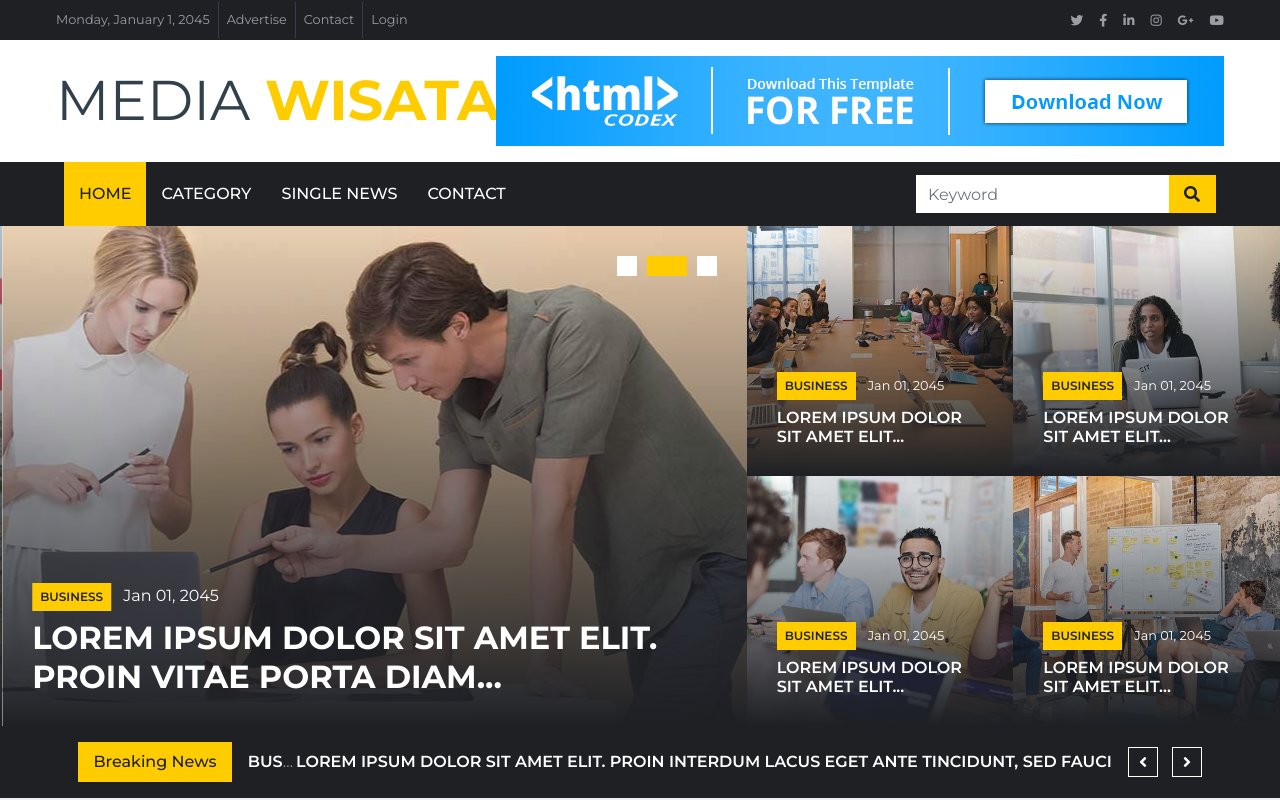
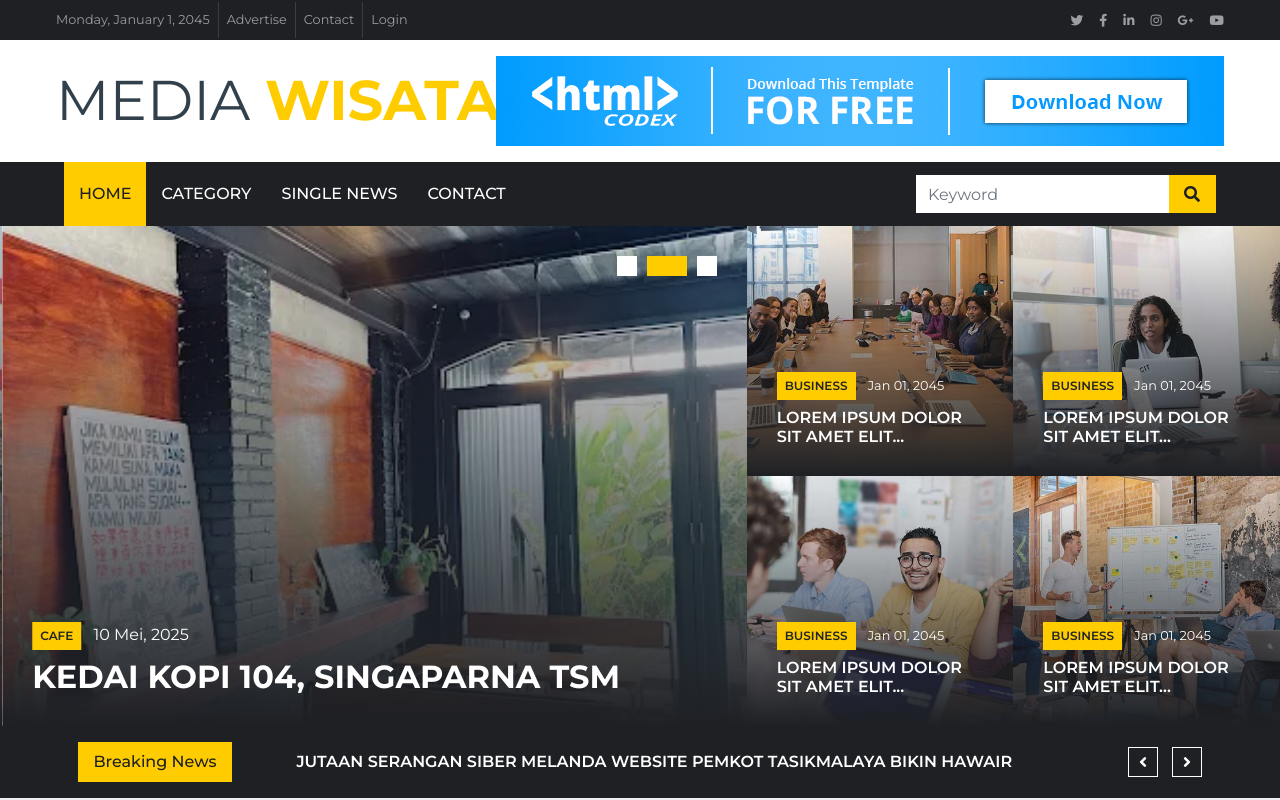
Before and after one commit to roninumberone/media-wisata-tsm, a plain HTML site: page index.html in a window 1280 px wide. Shown: the top 800 px of the page. Drawn offline with nearby package versions, Linux system fonts and the light colour scheme.

Commit message:
versi 0.0.0 melihat perubahan

```diff
--- a/index.html
+++ b/index.html
@@ -2,7 +2,7 @@
 <html lang="en">
   <head>
     <meta charset="utf-8" />
-    <title>BizNews - Free News Website Template</title>
+    <title>Media Wisata TSM</title>
     <meta content="width=device-width, initial-scale=1.0" name="viewport" />
     <meta content="Free HTML Templates" name="keywords" />
     <meta content="Free HTML Templates" name="description" />
@@ -183,7 +183,7 @@
                   <a
                     class="badge badge-primary text-uppercase font-weight-semi-bold p-2 mr-2"
                     href=""
-                    >Wisata</a
+                    >Wisata Alam</a
                   >
                   <a class="text-white" href="">10 Mei, 2025</a>
                 </div>
@@ -191,7 +191,7 @@
                   class="h2 m-0 text-white text-uppercase font-weight-bold"
                   href=""
                   >Bukit Panyangrayan, salah satu destinasi wisata alam yang
-                  menawarkan panorama luar biasa.</a
+                  menawarkan panorama luar biasa</a
                 >
               </div>
             </div>
@@ -201,7 +201,7 @@
             >
               <img
                 class="img-fluid h-100"
-                src="img/news-800x500-2.jpg"
+                src="img/kedai kopi 104.webp"
                 style="object-fit: cover"
               />
               <div class="overlay">
@@ -209,14 +209,14 @@
                   <a
                     class="badge badge-primary text-uppercase font-weight-semi-bold p-2 mr-2"
                     href=""
-                    >Business</a
-                  >
-                  <a class="text-white" href="">Jan 01, 2045</a>
+                    >Cafe</a
+                  >
+                  <a class="text-white" href="">10 Mei, 2025</a>
                 </div>
                 <a
                   class="h2 m-0 text-white text-uppercase font-weight-bold"
                   href=""
-                  >Lorem ipsum dolor sit amet elit. Proin vitae porta diam...</a
+                  >Kedai Kopi 104, Singaparna TSM</a
                 >
               </div>
             </div>
@@ -226,7 +226,7 @@
             >
               <img
                 class="img-fluid h-100"
-                src="img/news-800x500-3.jpg"
+                src="img/situ gede.jpeg"
                 style="object-fit: cover"
               />
               <div class="overlay">
@@ -234,14 +234,14 @@
                   <a
                     class="badge badge-primary text-uppercase font-weight-semi-bold p-2 mr-2"
                     href=""
-                    >Business</a
+                    >Wisata Alam</a
                   >
                   <a class="text-white" href="">Jan 01, 2045</a>
                 </div>
                 <a
                   class="h2 m-0 text-white text-uppercase font-weight-bold"
                   href=""
-                  >Lorem ipsum dolor sit amet elit. Proin vitae porta diam...</a
+                  >Menjelajahi Situ Gede Naik Perahu Basuri</a
                 >
               </div>
             </div>
@@ -391,17 +391,17 @@
                   <a
                     class="text-white text-uppercase font-weight-semi-bold"
                     href=""
-                    >Lorem ipsum dolor sit amet elit. Proin interdum lacus eget
-                    ante tincidunt, sed faucibus nisl sodales</a
-                  >
+                    >Sepenggal Kisah Heroik di Tengah Euforia Perayaan Juara
+                    Persib di Tasik
+                  </a>
                 </div>
                 <div class="text-truncate">
                   <a
                     class="text-white text-uppercase font-weight-semi-bold"
                     href=""
-                    >Lorem ipsum dolor sit amet elit. Proin interdum lacus eget
-                    ante tincidunt, sed faucibus nisl sodales</a
-                  >
+                    >Jutaan Serangan Siber Melanda Website Pemkot Tasikmalaya
+                    Bikin Hawair
+                  </a>
                 </div>
               </div>
             </div>
```
Also changed, not shown: img/kedai kopi 104.webp (added), img/situ gede.jpeg (added).
